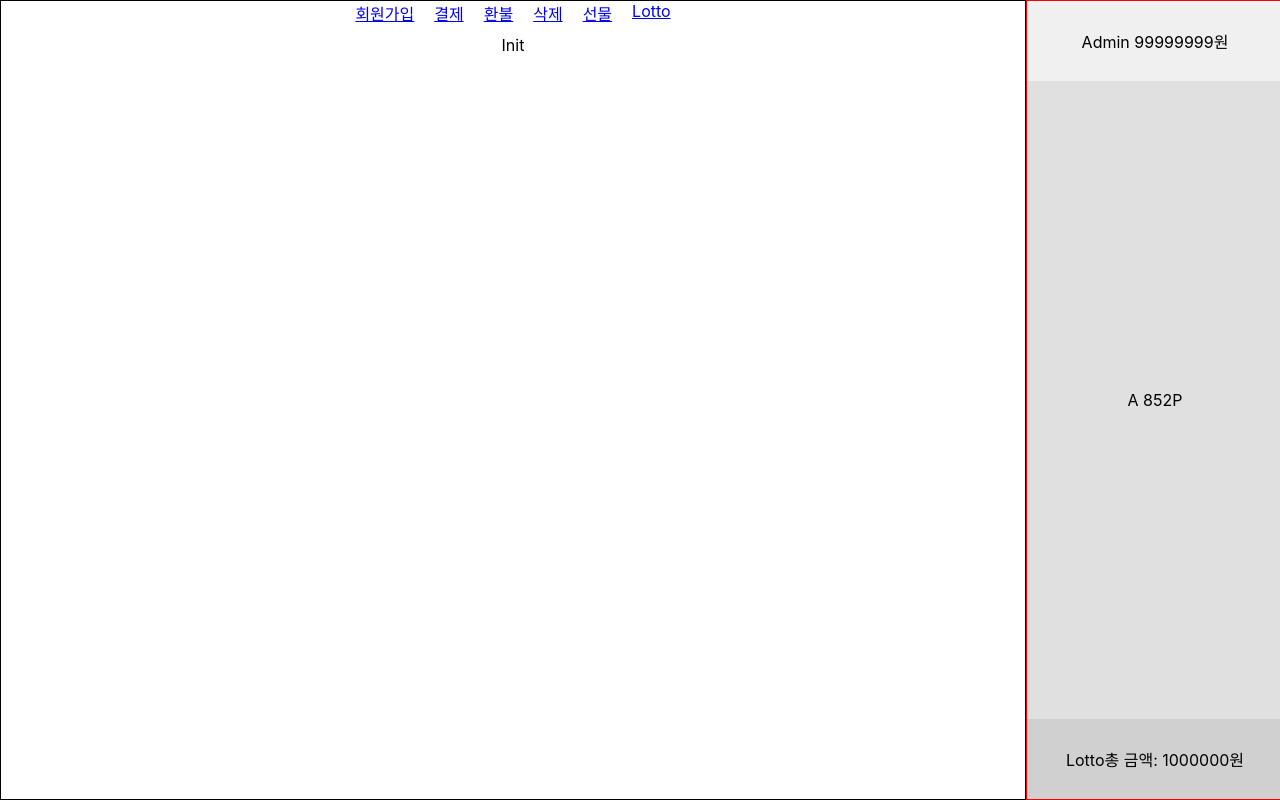
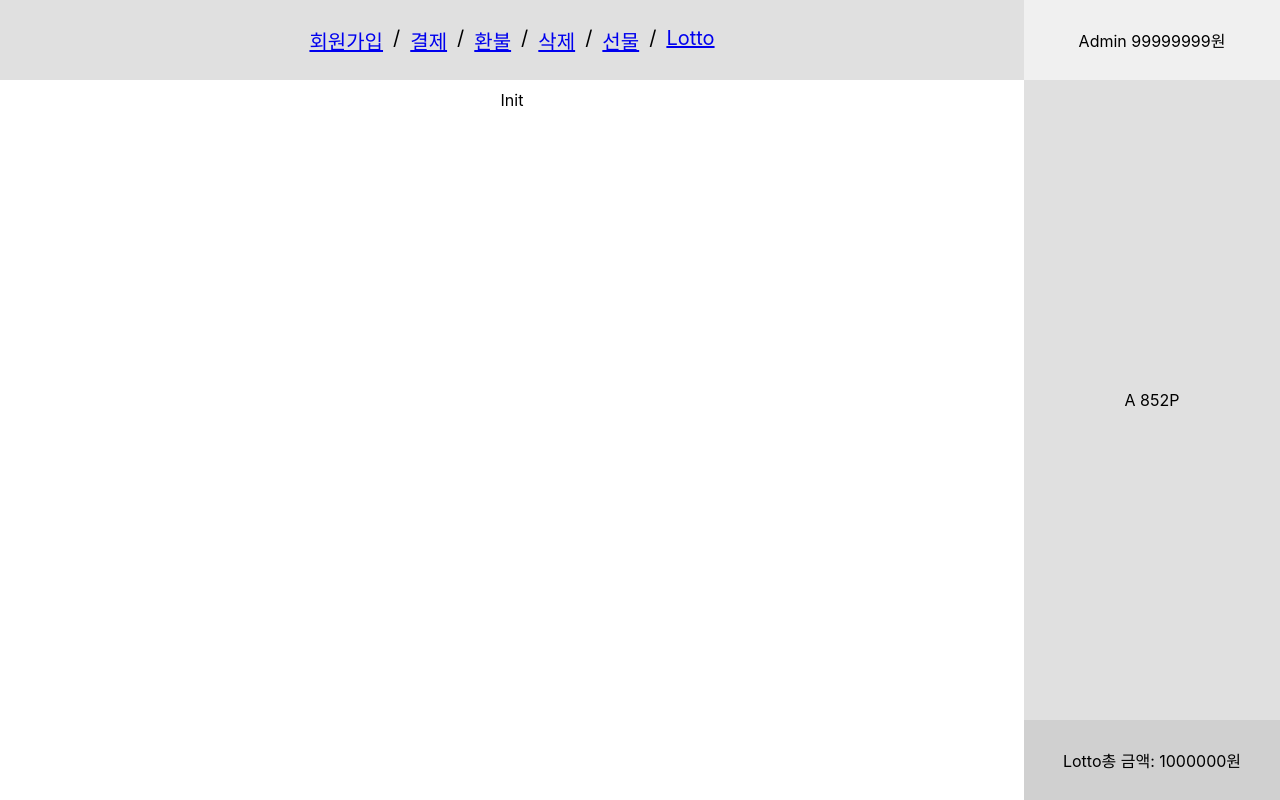
Before and after one commit to ParkJaehwi/reward5-api-server, a React (Create React App) app: page / in a window 1280 px wide. Built offline with nearby package versions, Linux system fonts and the light colour scheme.

Commit message:
css 수정

```diff
--- a/src/App.css
+++ b/src/App.css
@@ -12,12 +12,10 @@ body,
 }
 
 .main_left {
-  border: 1px solid black;
   flex: 0 0 80%; /* flex-grow: 0, flex-shrink: 0, flex-basis: 70% */
 }
 
 .main_right {
-  border: 1px solid red;
   flex: 0 0 20%; /* flex-grow: 0, flex-shrink: 0, flex-basis: 30% */
 }
 
@@ -82,23 +80,29 @@ body,
 }
 
 .navigation {
+  background-color: #e0e0e0;
+  font-size: 20px;
   flex: 0 0 20%;
   display: flex;
   align-items: center;
   justify-content: center;
+  height: 10%;
 }
 
 .navigation ul {
+  flex: 1;
   display: flex;
   list-style-type: none; /* 동그라미 없애기 */
   padding: 0;
   margin: 0;
+  justify-content: center;
 }
 
 .navigation li {
   margin: 0 10px; /* 항목 간의 간격 조절 */
 }
 
+
 .content {
   flex: 1;
   padding: 10px;
--- a/src/App.js
+++ b/src/App.js
@@ -22,19 +22,19 @@ function App() {
           <ul>
             <li>
               <Link to="/">회원가입</Link>
-            </li>
+            </li>/
             <li>
               <Link to="/payment">결제</Link>
-            </li>
+            </li>/
             <li>
               <Link to="/refund">환불</Link>
-            </li>
+            </li>/
             <li>
               <Link to="/delete">삭제</Link>
-            </li>
+            </li>/
             <li>
               <Link to="/gift">선물</Link>
-            </li>
+            </li>/
             <li>
               <Link to="/lotto">Lotto</Link>
             </li>
```
